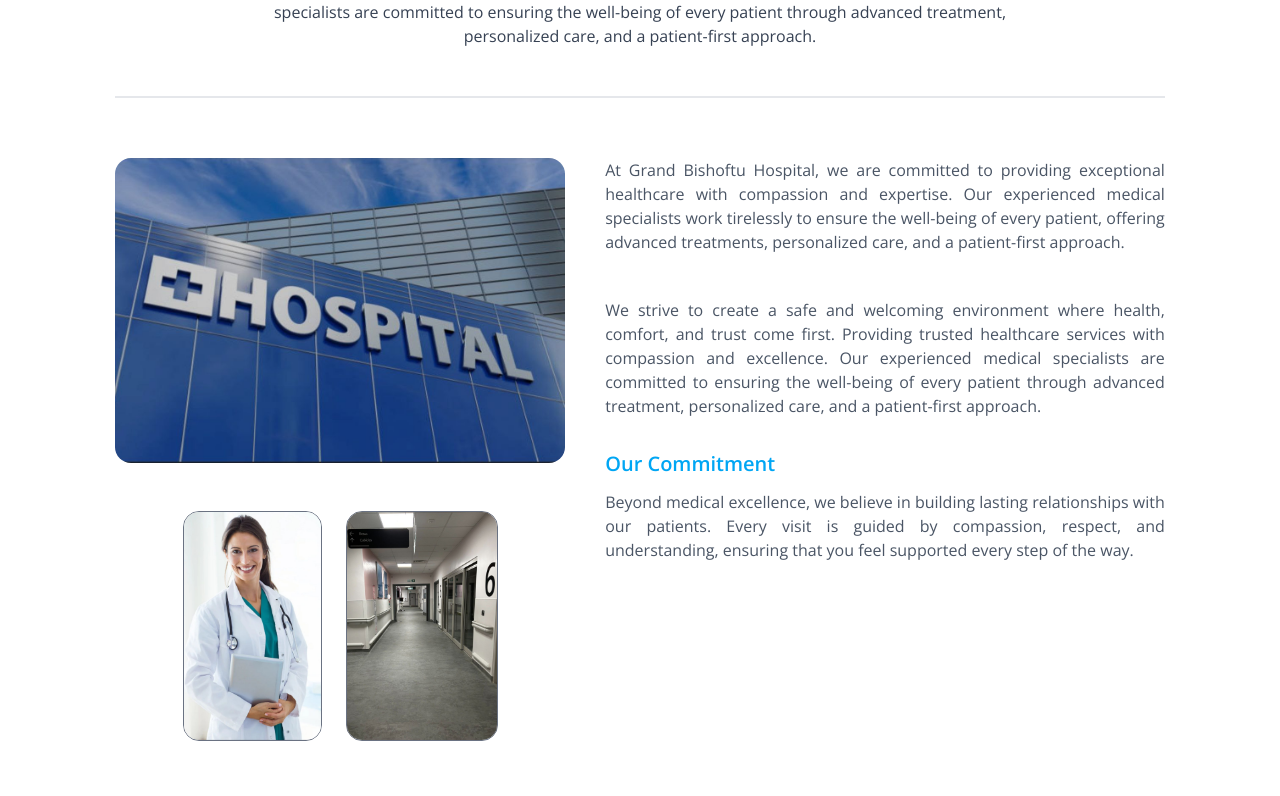
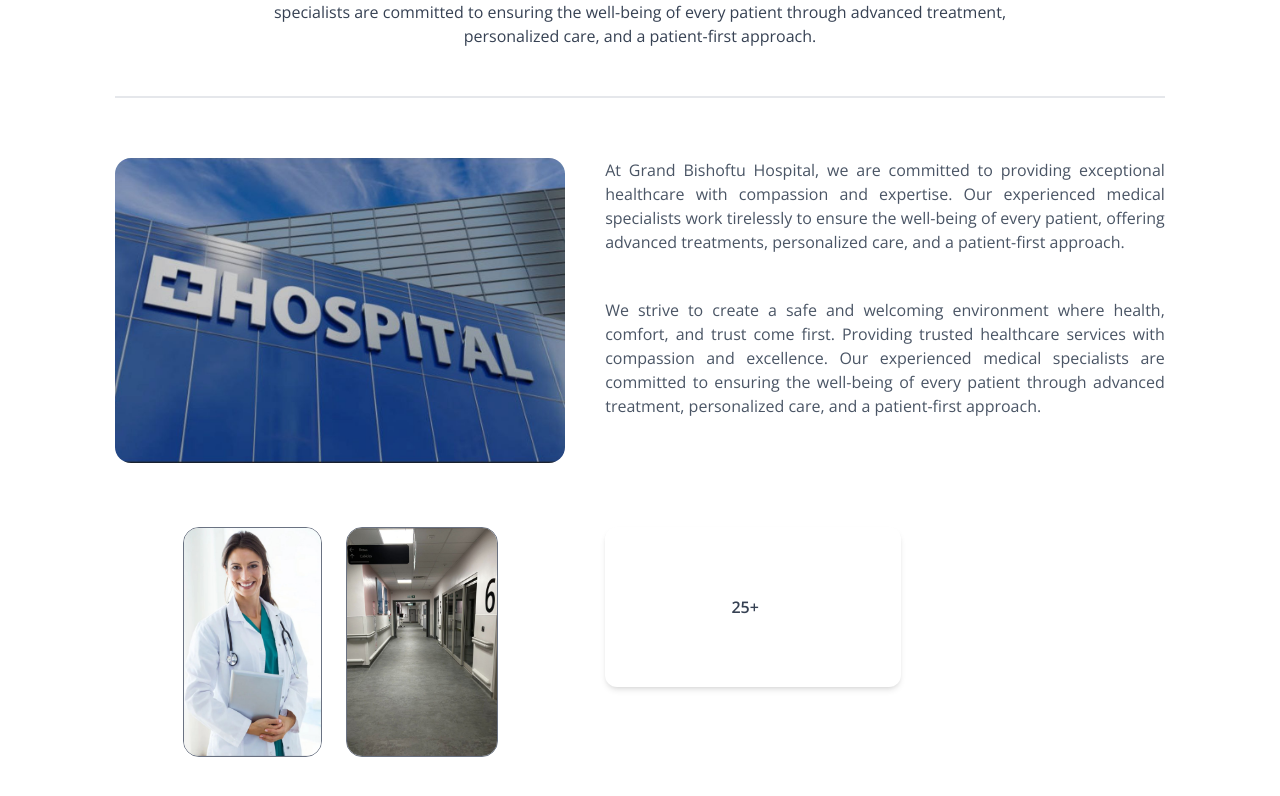
Before and after one commit to Tsedniya/Grand_Bishoftu_Hospital, a React (Vite) app in the folder myapp/: page /about in a window 1280 px wide. Shown: the part 252-1048 px from the top of the page. Built offline with nearby package versions, Linux system fonts and the light colour scheme.

Commit message:
frontend:about

```diff
--- a/myapp/src/components/TitleAbout.jsx
+++ b/myapp/src/components/TitleAbout.jsx
@@ -7,7 +7,7 @@ const About = () => {
   return (
     <div className="pt-20">
 
-      {/* Header */}
+      {/* Header Section */}
       <div className='flex flex-col items-center px-4 md:px-16'>
         <p className='text-center font-poppins text-3xl md:text-6xl text-sky-400 mt-8 md:mt-16'>About</p>
         <p className="text-center text-gray-700 mt-4 md:mt-6 mx-0 md:mx-16 mb-4 ">
@@ -18,48 +18,60 @@ const About = () => {
       <hr className="border-gray-200 border-t-2 mt-8" />
 
       {/* Main Section */}
-      <div className='my-15 flex flex-col md:flex-row gap-10 items-center md:items-start'>
+      <div className='my-15 flex flex-col gap-16'>
 
-        {/* Left Column — Hospital + Doctor + Inside */}
-        <div className='flex flex-col items-center gap-6 md:max-w-[450px] w-full'>
+        {/* Row 1 — Hospital + About Text */}
+        <div className='flex flex-col md:flex-row gap-10 items-center md:items-start'>
+
           {/* Hospital Image */}
-          <img className='w-full rounded-2xl' src={hospital} alt='Hospital'/>
-
-          {/* Doctor & Inside Images */}
-          <div className='mt-6 flex gap-6 justify-center flex-wrap'>
-            <img className="border border-gray-500 rounded-2xl max-w-[200px]  h-[230px] object-cover transition-transform duration-300 hover:scale-105" src={doctor} alt='Doctor'/>
-            <img className="border border-gray-500 rounded-2xl max-w-[200px] h-[230px] object-cover transition-transform duration-300 hover:scale-105" src={inside} alt='Inside'/>
-          </div>
+          <div className='flex justify-center md:max-w-[450px] w-full'>
+            <img
+              className='w-full rounded-2xl transition-transform duration-300 hover:scale-105'
+              src={hospital}
+              alt='Hospital'
+            />
           </div>
 
-      {/* Right Column — Main Text + New Text Below */}
-      <div className='flex-1 flex flex-col justify-center text-gray-600 text-justify'>
-
           {/* Main About Text */}
-        <div className='flex flex-col gap-6'>
+          <div className='flex-1 flex flex-col justify-center gap-6 text-gray-600 text-justify'>
             <p>
               At Grand Bishoftu Hospital, we are committed to providing exceptional healthcare with compassion and expertise. Our experienced medical specialists work tirelessly to ensure the well-being of every patient, offering advanced treatments, personalized care, and a patient-first approach.
             </p>
             <p className='mt-5'>
               We strive to create a safe and welcoming environment where health, comfort, and trust come first. Providing trusted healthcare services with compassion and excellence. Our experienced medical specialists are committed to ensuring the well-being of every patient through advanced treatment, personalized care, and a patient-first approach.
             </p>
-        </div>
-
-        {/* New Text Below */}
-        <div className='mt-8'>
-          <h3 className='text-xl font-semibold text-sky-500 mb-3'>Our Commitment</h3>
-          <p>
-            Beyond medical excellence, we believe in building lasting relationships with our patients.
-            Every visit is guided by compassion, respect, and understanding, ensuring that you feel supported every step of the way.
-          </p>
-        </div>
 
           </div>
 
         </div>
 
+        {/* Row 2 — Doctor & Inside Images + New Text */}
+        <div className='flex flex-col md:flex-row gap-10 items-center md:items-start'>
+
+          {/* Doctor & Inside Images */}
+          <div className='flex justify-center gap-6 flex-wrap md:max-w-[450px] w-full'>
+            <img
+              className="border border-gray-500 rounded-2xl max-w-[200px] h-[230px] object-cover transition-transform duration-300 hover:scale-105"
+              src={doctor}
+              alt='Doctor'
+            />
+            <img
+              className="border border-gray-500 rounded-2xl max-w-[200px] h-[230px] object-cover transition-transform duration-300 hover:scale-105"
+              src={inside}
+              alt='Inside'
+            />
+          </div>
+
+          {/* New Text Beside Doctor & Inside */}
+            <div class="w-74 h-40 bg-white rounded-xl shadow-md hover:shadow-2xl transition-shadow duration-300 flex items-center justify-center">
+              <p class="text-gray-700 font-semibold">25+</p>
+              <p class="ml-4 text-gray-700 font-semibold"></p>
+            </div>
 
 
+        </div>
+
+      </div>
     </div>
   );
 }
```
Lines whose indentation alone changed are shown as unchanged.
